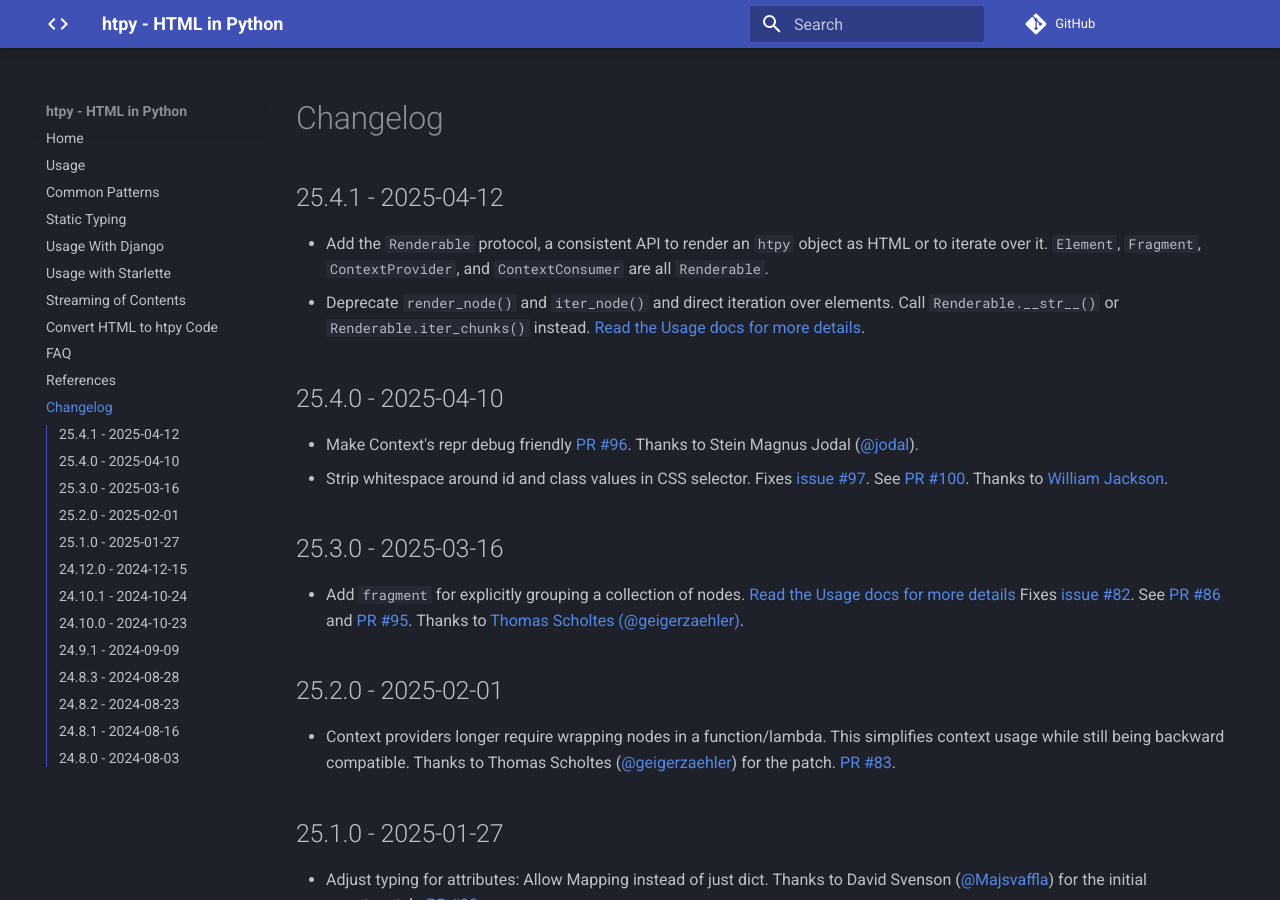
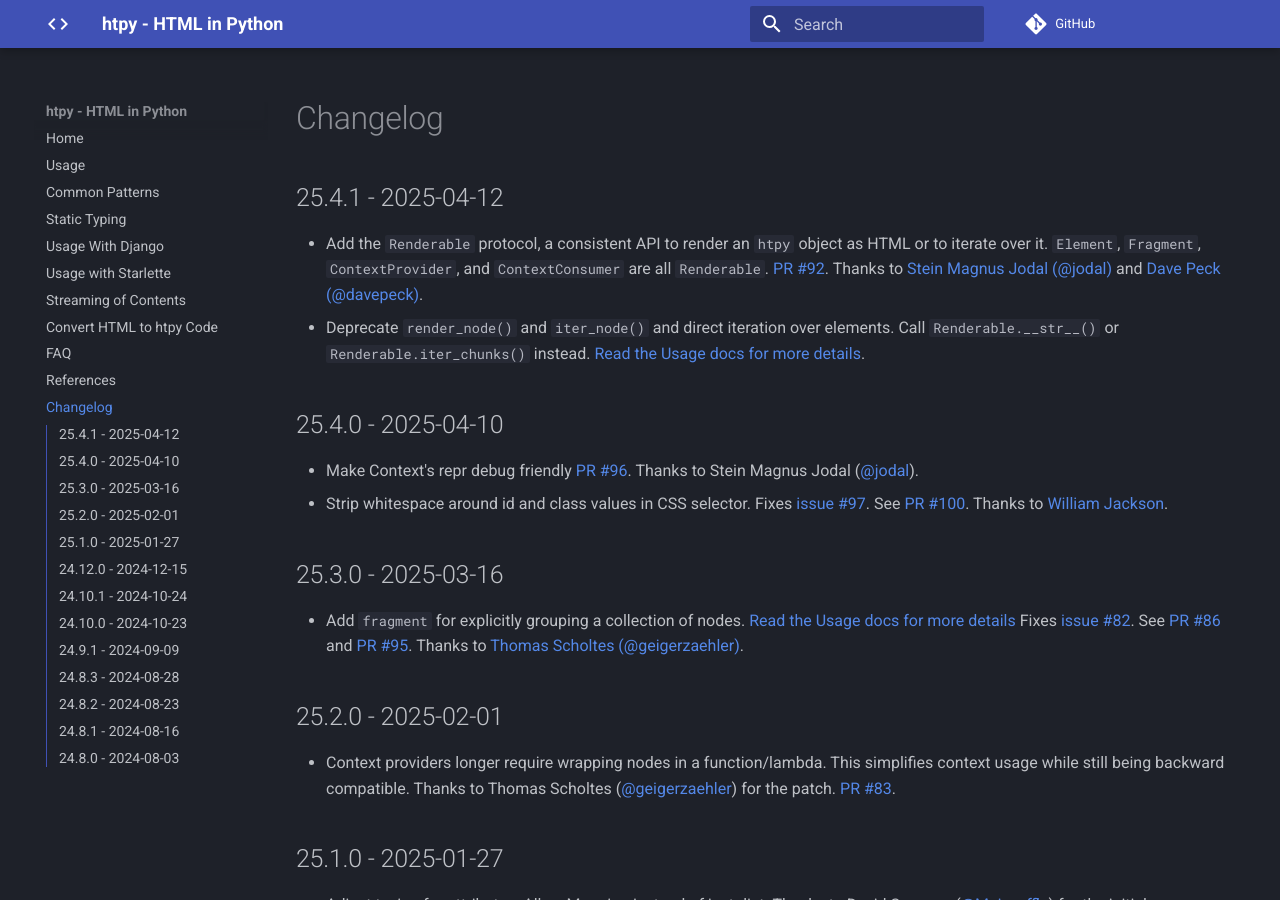
Before and after one commit to pelme/htpy, an MkDocs documentation site: the page built from docs/changelog.md, in a window 1280 px wide and 900 px high. Built offline with MkDocs 1.6.1 and Material for MkDocs 9.7.7, drawn with Linux system fonts in a browser that asks for light colours; comment, search, counter and statistics services are not loaded.

Commit message:
Changelog fixups for #92.

```diff
--- a/docs/changelog.md
+++ b/docs/changelog.md
@@ -1,7 +1,7 @@
 # Changelog
 
 ## 25.4.1 - 2025-04-12
-- Add the `Renderable` protocol, a consistent API to render an `htpy` object as HTML or to iterate over it. `Element`, `Fragment`, `ContextProvider`, and `ContextConsumer` are all `Renderable`.
+- Add the `Renderable` protocol, a consistent API to render an `htpy` object as HTML or to iterate over it. `Element`, `Fragment`, `ContextProvider`, and `ContextConsumer` are all `Renderable`. [PR #92](https://github.com/pelme/htpy/pull/92). Thanks to  [Stein Magnus Jodal (@jodal)](https://github.com/jodal) and [Dave Peck (@davepeck)](https://github.com/davepeck).
 - Deprecate `render_node()` and `iter_node()` and direct iteration over elements. Call `Renderable.__str__()` or `Renderable.iter_chunks()` instead. [Read the Usage docs for more details](usage.md#renderable).
 
 ## 25.4.0 - 2025-04-10
```
